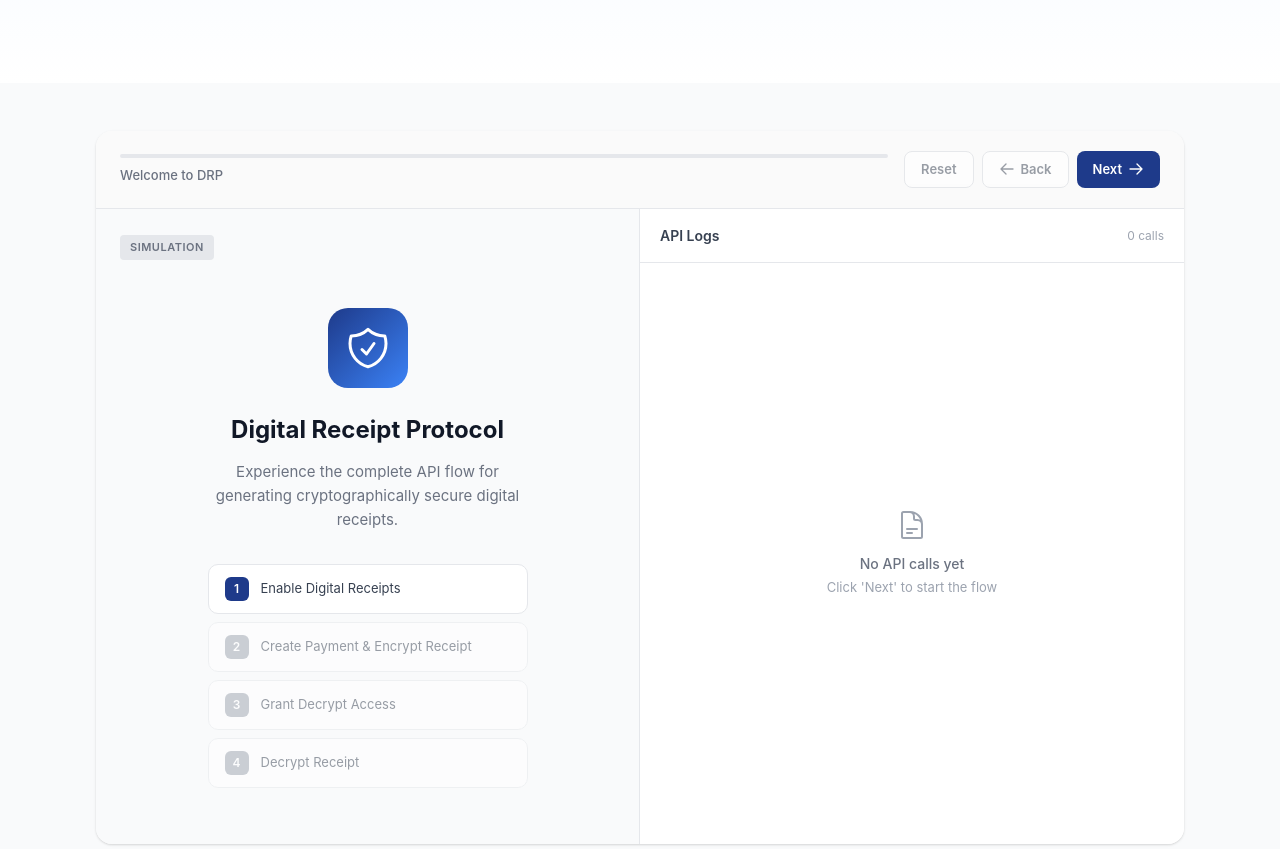
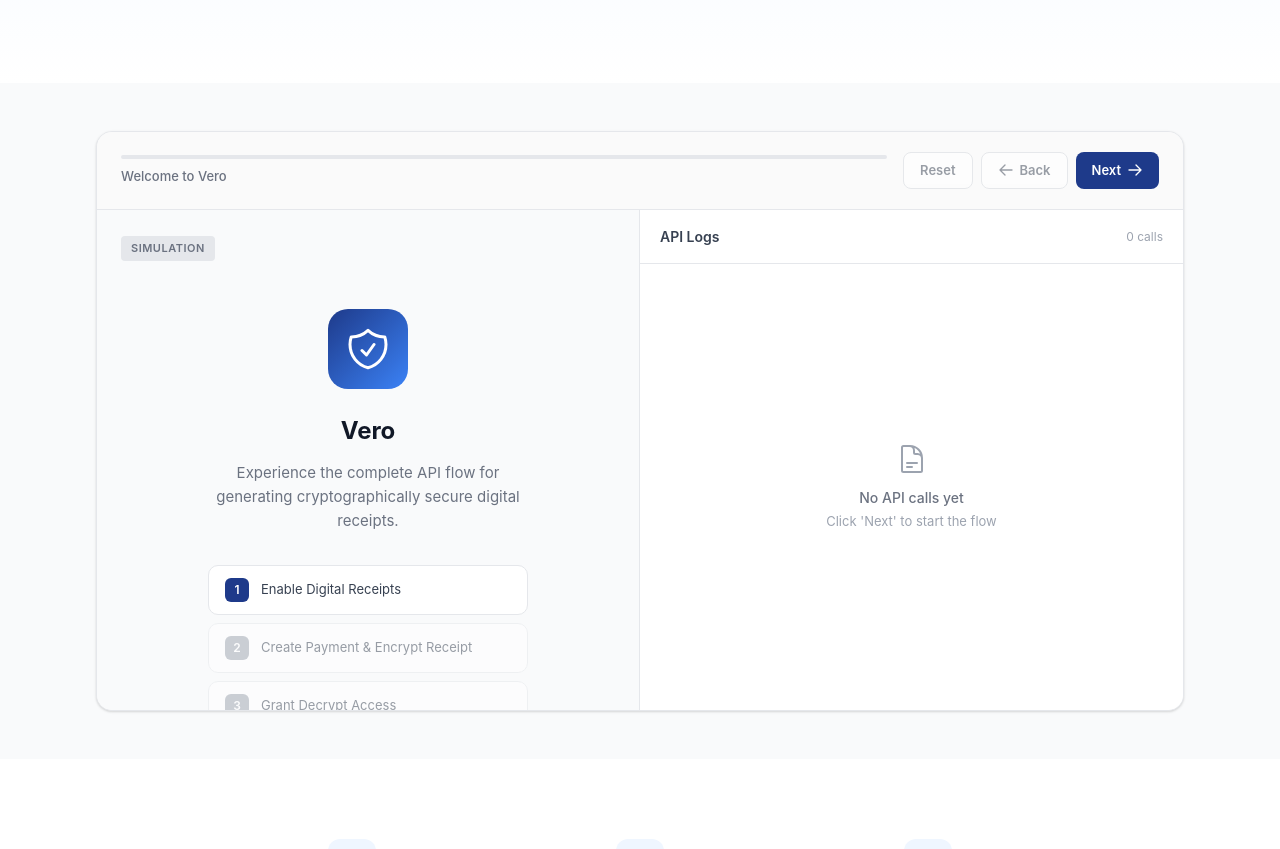
Before and after one commit to tjccapital/vero-site, a Next.js app: page /demo in a window 1280 px wide. Shown: the part 325-1174 px from the top of the page. Built offline with nearby package versions, Linux system fonts and the light colour scheme.

Commit message:
Update demo page: border, Vero branding, fixed simulation height
- Add light border around demo simulation box
- Change all DRP references to Vero throughout the demo
- Fix simulation section to maintain fixed 500px height
- API logs panel can scroll within its fixed space

```diff
--- a/app/demo/page.tsx
+++ b/app/demo/page.tsx
@@ -5,13 +5,13 @@ import { Metadata } from "next";
 import { ArrowRight } from "lucide-react";
 
 export const metadata: Metadata = {
-  title: "API Demo - Interactive DRP Simulator",
+  title: "API Demo - Interactive Vero Simulator",
   description:
-    "Experience the Digital Receipt Protocol in action. Walk through the complete API flow for generating cryptographically secure digital receipts.",
+    "Experience Vero in action. Walk through the complete API flow for generating cryptographically secure digital receipts.",
   openGraph: {
-    title: "Vero API Demo - Interactive DRP Simulator",
+    title: "Vero API Demo - Interactive Simulator",
     description:
-      "Experience the Digital Receipt Protocol in action with our interactive API simulator.",
+      "Experience Vero in action with our interactive API simulator.",
     type: "website",
   },
 };
@@ -28,7 +28,7 @@ export default function DemoPage() {
               Interactive Demo
             </span>
             <h1 className="text-3xl sm:text-4xl md:text-5xl font-semibold tracking-tight text-gray-900 leading-[1.15] mb-5">
-              See DRP in Action
+              See Vero in Action
             </h1>
             <p className="max-w-2xl mx-auto text-base md:text-lg text-gray-500 leading-relaxed">
               Walk through the complete API flow for generating secure digital receipts.
--- a/app/globals.css
+++ b/app/globals.css
@@ -37,6 +37,7 @@ html {
   margin: 0 auto;
   background: #ffffff;
   border-radius: 16px;
+  border: 1px solid #e5e7eb;
   box-shadow: 0 1px 3px rgba(0, 0, 0, 0.1), 0 1px 2px rgba(0, 0, 0, 0.06);
   overflow: hidden;
 }
@@ -287,12 +288,17 @@ html {
   padding: 24px;
   border-right: none;
   border-bottom: 1px solid #e5e7eb;
+  min-height: 500px;
+  height: 500px;
+  overflow-y: auto;
 }
 
 @media (min-width: 768px) {
   .drp-sim-left {
     border-right: 1px solid #e5e7eb;
     border-bottom: none;
+    min-height: 500px;
+    height: 500px;
   }
 }
 
@@ -310,6 +316,9 @@ html {
   background: white;
   display: flex;
   flex-direction: column;
+  min-height: 500px;
+  max-height: 500px;
+  overflow: hidden;
 }
 
 .drp-sim-panel-header {
--- a/components/api-simulator.tsx
+++ b/components/api-simulator.tsx
@@ -278,13 +278,13 @@ export function ApiSimulator() {
   const steps = [
     {
       id: "intro",
-      title: "Welcome to DRP",
-      description: "This simulator walks you through the Digital Receipt Protocol API flow. Click 'Next' to begin.",
+      title: "Welcome to Vero",
+      description: "This simulator walks you through the Vero API flow. Click 'Next' to begin.",
     },
     {
       id: "enable-drp",
       title: "Enable Digital Receipts",
-      description: "When a user enables DRP in their banking app, the card issuer generates keys and registers the user.",
+      description: "When a user enables Vero in their banking app, the card issuer generates keys and registers the user.",
     },
     {
       id: "create-payment",
@@ -689,7 +689,7 @@ export function ApiSimulator() {
                 <path strokeLinecap="round" strokeLinejoin="round" d="M9 12.75L11.25 15 15 9.75m-3-7.036A11.959 11.959 0 013.598 6 11.99 11.99 0 003 9.749c0 5.592 3.824 10.29 9 11.623 5.176-1.332 9-6.03 9-11.622 0-1.31-.21-2.571-.598-3.751h-.152c-3.196 0-6.1-1.248-8.25-3.285z" />
               </svg>
             </div>
-            <h3 className="drp-sim-intro-title">Digital Receipt Protocol</h3>
+            <h3 className="drp-sim-intro-title">Vero</h3>
             <p className="drp-sim-intro-desc">
               Experience the complete API flow for generating cryptographically secure digital receipts.
             </p>
@@ -778,7 +778,7 @@ export function ApiSimulator() {
               <svg viewBox="0 0 24 24" fill="none" stroke="currentColor" strokeWidth="1.5" width="16" height="16">
                 <path strokeLinecap="round" strokeLinejoin="round" d="M16.5 10.5V6.75a4.5 4.5 0 10-9 0v3.75m-.75 11.25h10.5a2.25 2.25 0 002.25-2.25v-6.75a2.25 2.25 0 00-2.25-2.25H6.75a2.25 2.25 0 00-2.25 2.25v6.75a2.25 2.25 0 002.25 2.25z" />
               </svg>
-              <span>Your card is now registered with DRP. Receipts will be encrypted with your public key.</span>
+              <span>Your card is now registered with Vero. Receipts will be encrypted with your public key.</span>
             </div>
           </div>
         );
@@ -1083,7 +1083,7 @@ export function ApiSimulator() {
                   <svg viewBox="0 0 24 24" fill="none" stroke="currentColor" strokeWidth="1.5" width="16" height="16">
                     <path strokeLinecap="round" strokeLinejoin="round" d="M12 9v3.75m9-.75a9 9 0 11-18 0 9 9 0 0118 0zm-9 3.75h.008v.008H12v-.008z" />
                   </svg>
-                  <span>No itemized receipt available. This is how most transactions appear today without DRP.</span>
+                  <span>No itemized receipt available. This is how most transactions appear today without Vero.</span>
                 </div>
               </>
             )}
@@ -1320,7 +1320,7 @@ export function ApiSimulator() {
             />
           </div>
           <span className="drp-sim-progress-text">
-            {currentStep === 0 ? 'Welcome to DRP' : `Step ${currentStep} of ${steps.length - 1}: ${steps[currentStep].title}`}
+            {currentStep === 0 ? 'Welcome to Vero' : `Step ${currentStep} of ${steps.length - 1}: ${steps[currentStep].title}`}
           </span>
         </div>
 
```
